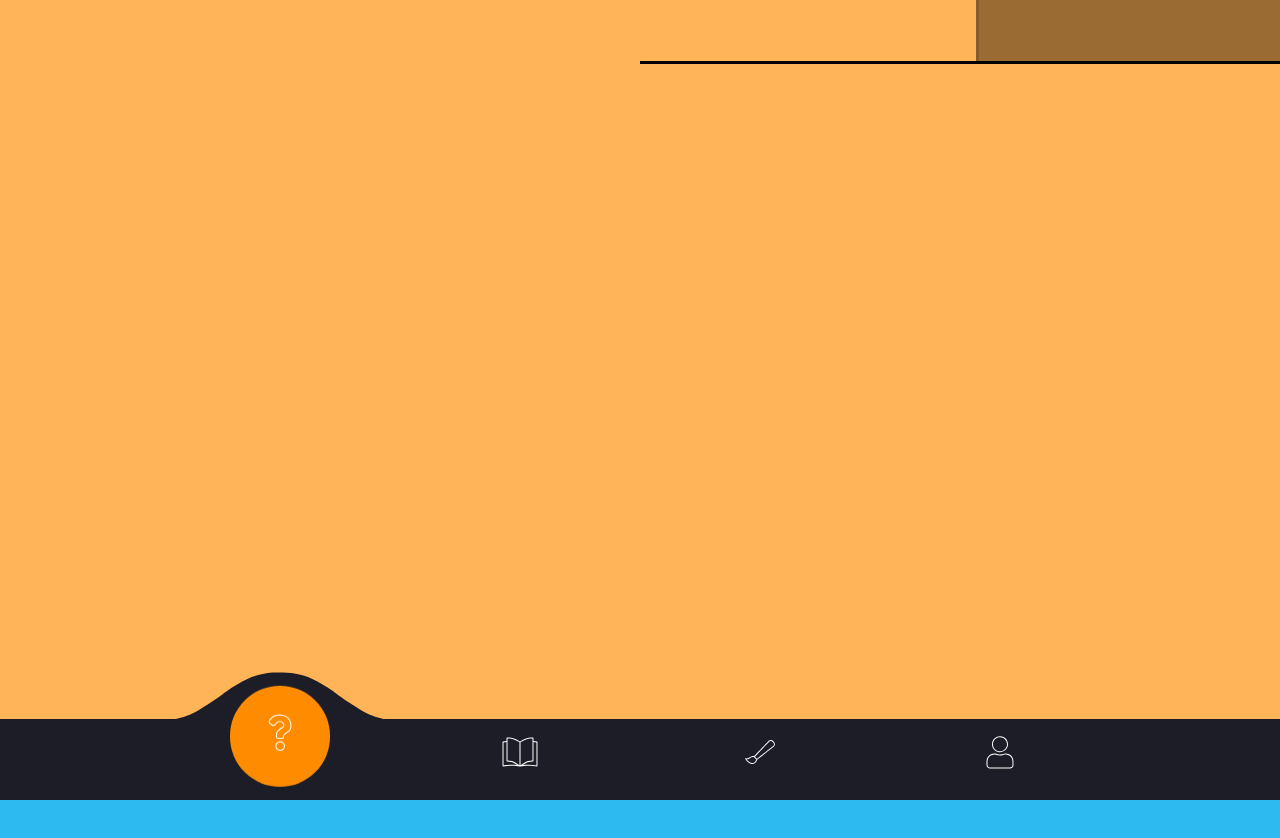
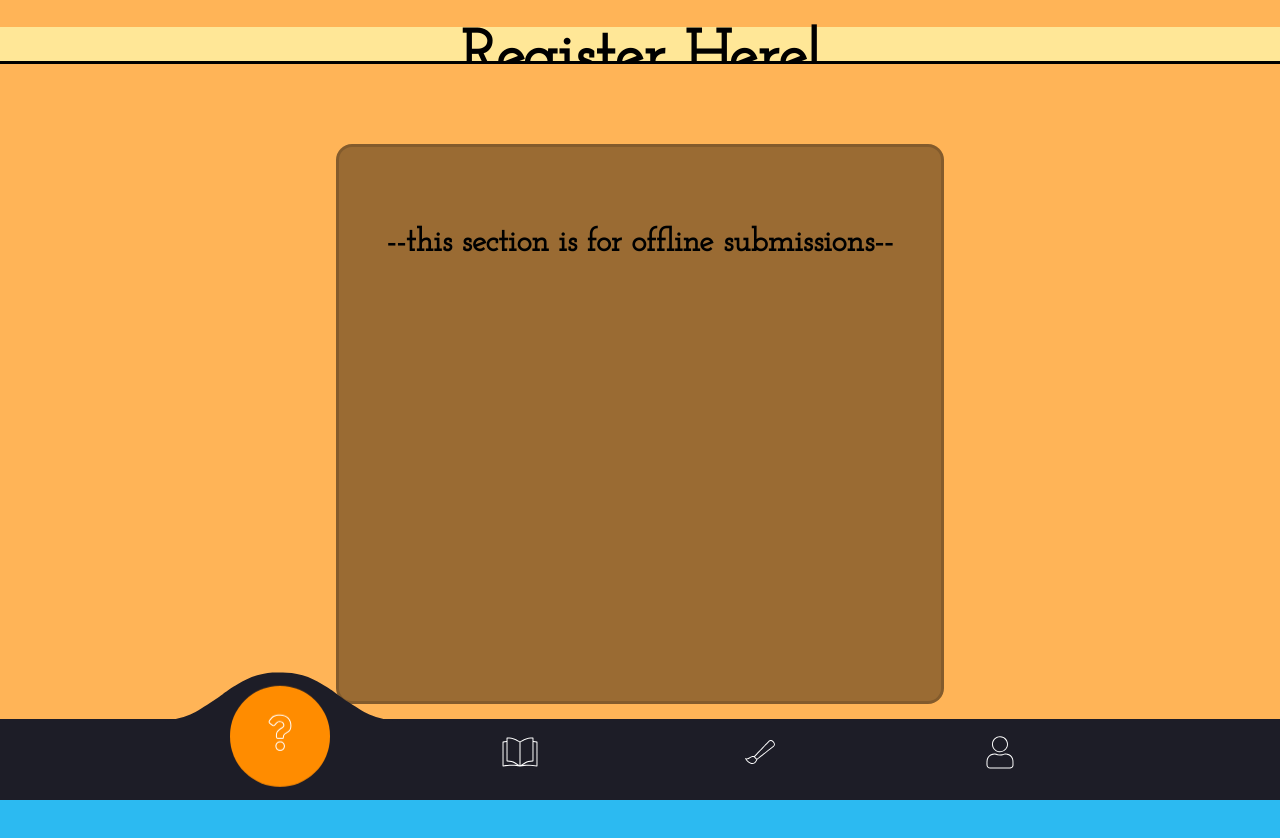
Before and after one commit to priydarshiroopak/NWP-dashboard, a React (Create React App) app: page /registration in a window 1280 px wide. Shown: the top 838 px of the page. Before the commit the page ends 800 px from the top, so only its background shows below. Built offline with nearby package versions, Linux system fonts and the light colour scheme.

Commit message:
Update DbRegister.js

```diff
--- a/src/components/DbRegister.js
+++ b/src/components/DbRegister.js
@@ -4,10 +4,10 @@ export const DbRegister =() => {
   return (
     <>
        <div className="db-container">
-        <div className="db-flex-items db-heading">
-            <h1 className=""
+        <div className="db-flex-items">
+          <div className="db-heading">  <h1 className=""
             style={{backgroundColor:"#ffe797"}} >Register here!</h1>
-
+        </div>
         <div className="db-content">
           <h3>--this section is for offline submissions--</h3>
           </div>
```
